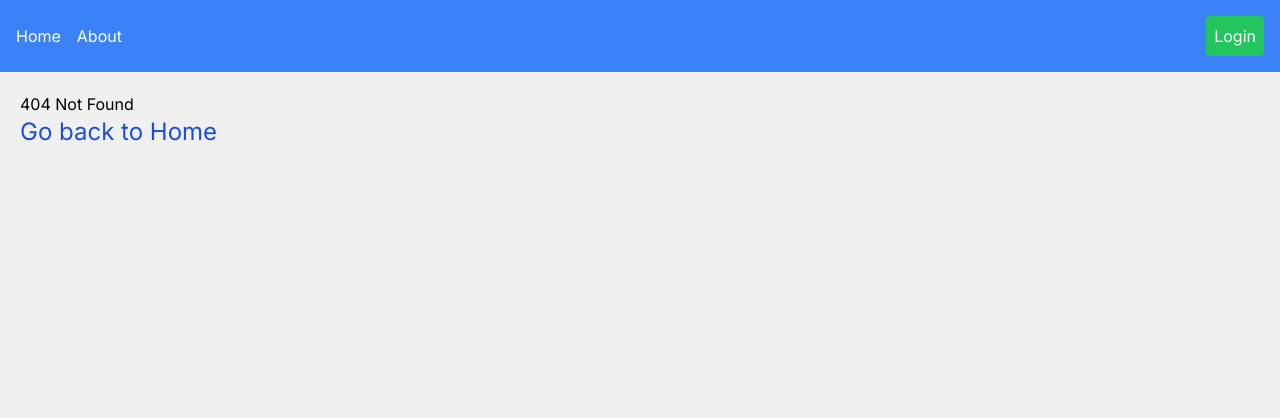
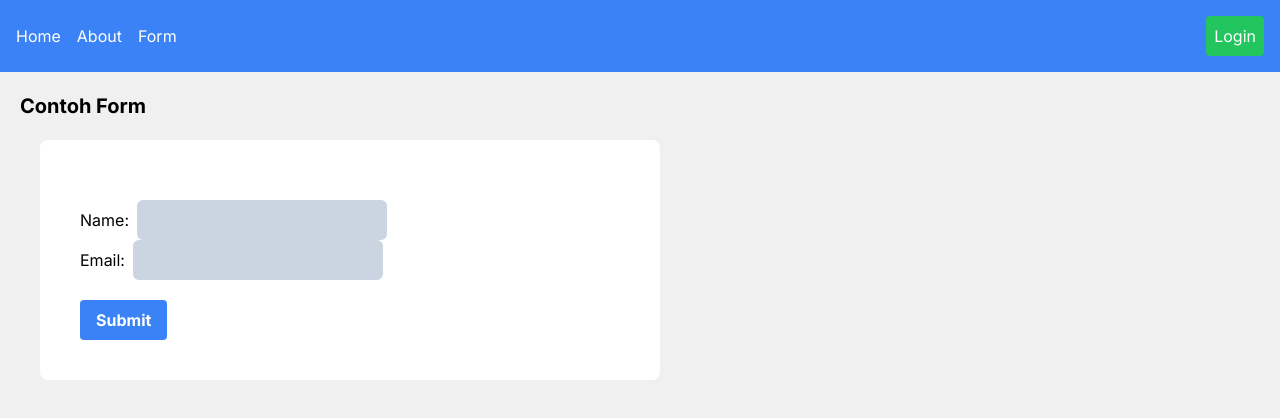
Before and after one commit to susiloharjo/belajar-next, a Next.js app: page /form in a window 1280 px wide. Before the commit this address had no page. Shown: the top 418 px of the page. Built offline with nearby package versions, Linux system fonts and the light colour scheme.

Commit message:
add form

```diff
--- a/app/about/page.jsx
+++ b/app/about/page.jsx
@@ -32,10 +32,11 @@ export default async function About() {
                         // </div>
                         <Card key={user.id} title={`${user.name}`} onHover={() => console.log("Card hovered")}>
                             <h1>{ user.name}</h1>
-                            <h1>{ user.email}</h1>
+                            <h1>{user.email}</h1>
+                            <br />
+                            <Link href={`about/${user.id}`} className="bg-blue-500 hover:bg-blue-700 text-white font-bold py-2 px-4 rounded">Click Here</Link>
 
-
-                      </Card>
+                        </Card>
 
                     ))}
             </main>
--- a/app/components/Navbar.jsx
+++ b/app/components/Navbar.jsx
@@ -9,6 +9,7 @@ export default function Navbar() {
       <div className="flex items-center space-x-4">
         <span className="text-white"><Link href="/">Home</Link></span>
         <span className="text-white"><Link href="/about">About</Link></span>
+        <span className="text-white"><Link href="/form">Form</Link></span>
       </div>
       <button className="bg-green-500 text-white p-2 rounded">Login</button>
           </div>
--- /dev/null
+++ b/app/form/Form.jsx
@@ -0,0 +1,76 @@
+"use client"
+
+import { useRouter } from "next/navigation"
+import { useState } from "react"
+
+
+export default function Form() {
+    const router = useRouter()
+    const [name, setName] = useState('')
+    const [email, setEmail] = useState('')
+    const [isLoading, setIsLoading] = useState(false)
+
+    const handleSubmit = async (e) => {
+        e.preventDefault()
+        setIsLoading(true)
+
+        const user = {
+            name, email
+        }
+
+        const response = await fetch('https://jsonplaceholder.typicode.com/users', {
+            method: 'POST',
+            headers: { "Content-Type": "application/json" },
+            body: JSON.stringify(user)
+        })
+
+        if (response.status === 201) {
+            router.refresh()
+            router.push('/about')
+        }
+
+        console.log(response)
+
+    }
+
+    return (
+      <div className="w-1/2 items-center bg-white p-10 rounded-lg m-5">
+      <form onSubmit={handleSubmit} className="w-full md:w-1/2">
+  <div className="flex flex-col py-5">
+    <label className="flex items-center">
+      <span className="w-20 mr-2">Name:</span>
+      <input
+        className="bg-slate-300 rounded-md p-2 flex-grow"
+        required
+        type="text"
+        onChange={(e) => setName(e.target.value)}
+        value={name}
+      />
+    </label>
+
+    <label className="flex items-center">
+      <span className="w-20 mr-2">Email:</span>
+      <input
+        className="bg-slate-300 rounded-md p-2 flex-grow"
+        required
+        type="email"
+        onChange={(e) => setEmail(e.target.value)}
+        value={email}
+      />
+    </label>
+  </div>
+
+  <button
+    className="bg-blue-500 hover:bg-blue-700 text-white font-bold py-2 px-4 rounded w-full md:w-auto"
+    disabled={isLoading}
+  >
+    {isLoading && <span>Adding...</span>}
+    {!isLoading && <span>Submit</span>}
+  </button>
+</form>
+
+
+
+            </div>
+  )
+}
--- /dev/null
+++ b/app/form/page.jsx
@@ -0,0 +1,11 @@
+import Form from "./Form";
+
+
+export default function CreateForm() {
+  return (
+    <div>
+    <h1 className="font-bold text-xl">Contoh Form</h1>
+      <Form />
+    </div>
+  )
+}
--- a/app/page.jsx
+++ b/app/page.jsx
@@ -2,22 +2,17 @@ import Card from "./components/Card";
 
 export default function Home() {
   return (
-    <main className="grid grid-cols-4">
-      <Card title="Eko" onHover={() => console.log("Card hovered")}>
-        This is the content of the card.
+    <main >
+      <Card title="Welcome" onHover={() => console.log("Card hovered")}>
+        <h1 className="text-2xl">Catatan belajar next js</h1>
+        <ul>
+          <li>Belajar fetch api</li>
+          <li>Belajar form</li>
+          <li>Belajar membuat grafik</li>
+        </ul>
       </Card>
 
-      <Card title="Ardli" onHover={() => console.log("Card hovered")}>
-        This is the content of the card.
-      </Card>
 
-      <Card title="Ali" onHover={() => console.log("Card hovered")}>
-        This is the content of the card.
-      </Card>
-
-      <Card title="Ivan" onHover={() => console.log("Card hovered")}>
-        This is the content of the card.
-      </Card>
     </main>
   )
 }
```
